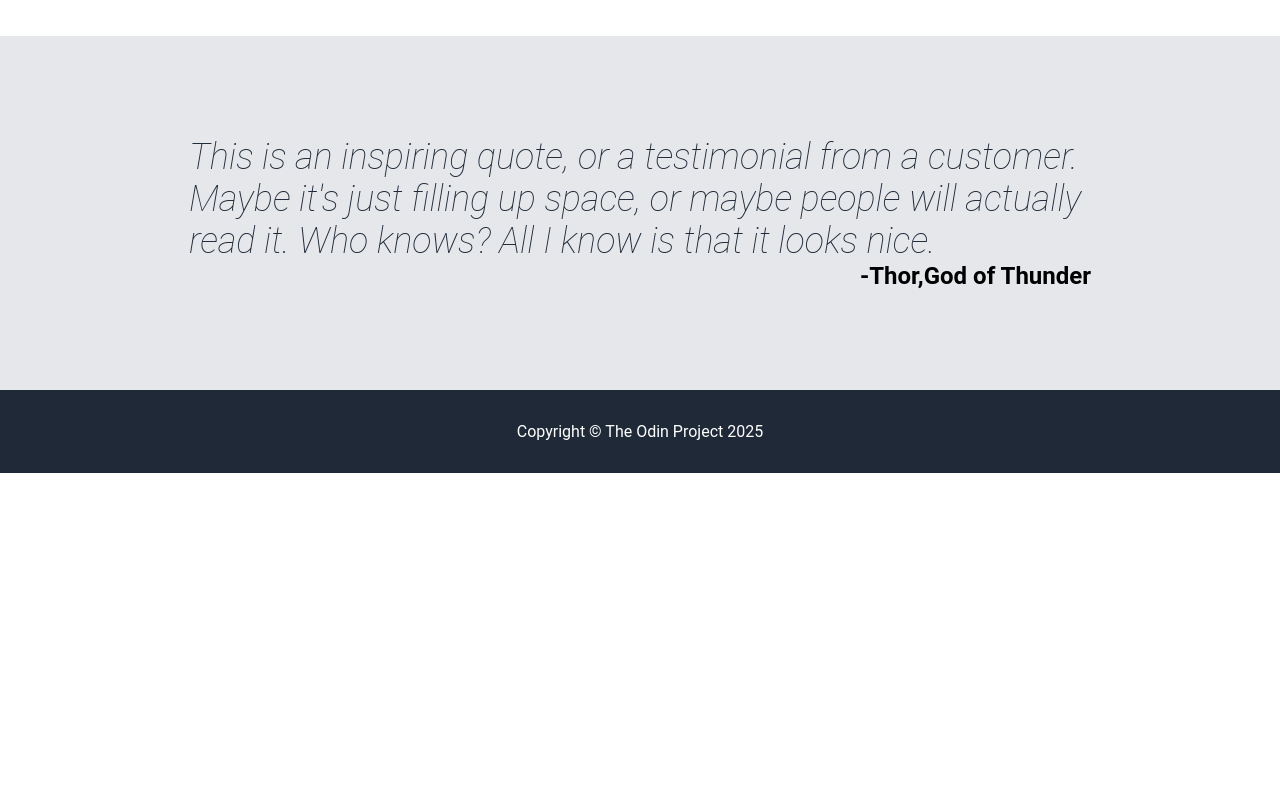
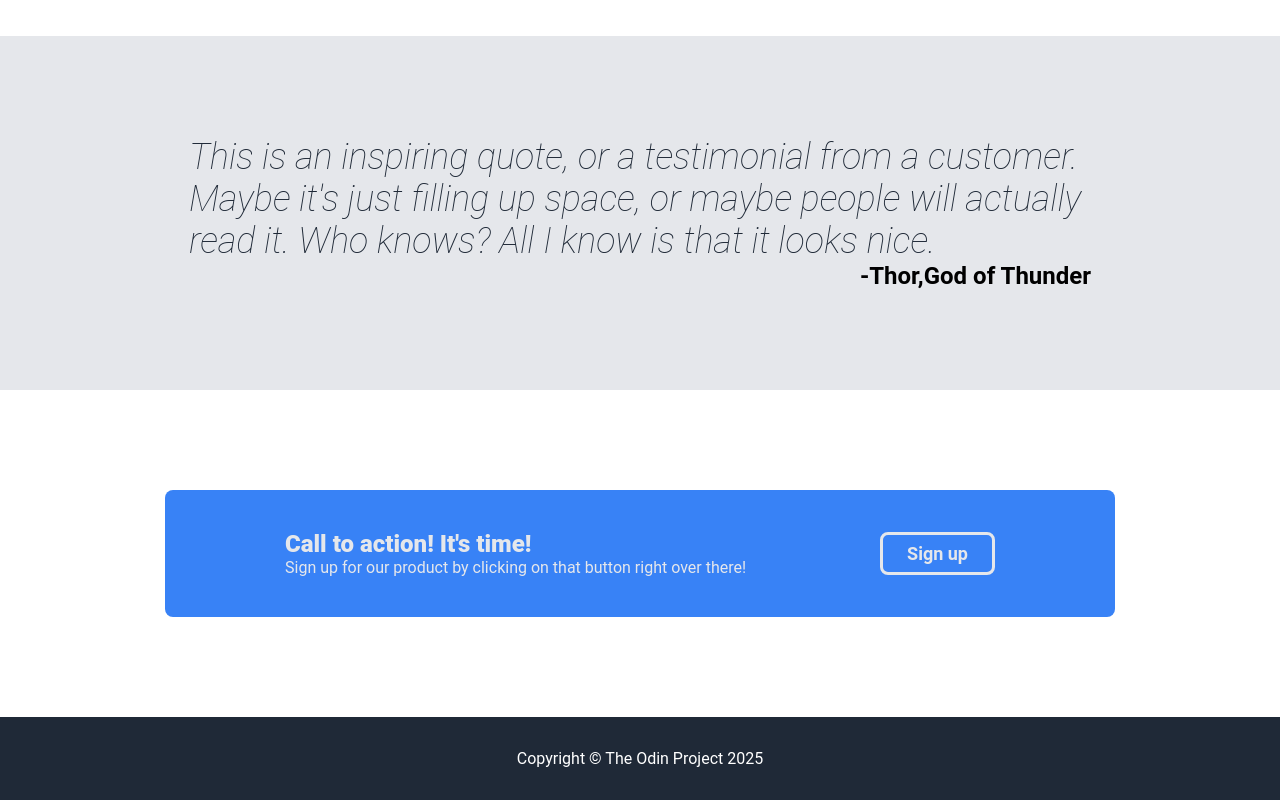
Before and after one commit to majjeed/odin-landing-page-v2, a plain HTML site: page index.html in a window 1280 px wide. Shown: the part 1008-1808 px from the top of the page. Before the commit the page ends 1481 px from the top, so only its background shows below. Drawn offline with Linux system fonts and the light colour scheme.

Commit message:
Add sign up section

```diff
--- a/index.html
+++ b/index.html
@@ -64,6 +64,18 @@
           <p class="quote-author">-Thor,God of Thunder</p>
         </div>
       </section>
+      <section class="section action">
+        <div class="container">
+          <div class="sign-up-text">
+            <p class="top-text">Call to action! It's time!</p>
+            <p class="bottom-text">
+              Sign up for our product by clicking on that button right over
+              there!
+            </p>
+          </div>
+          <button class="sign-up-btn">Sign up</button>
+        </div>
+      </section>
       <footer class="footer">
         <div class="container">
           <p>Copyright © The Odin Project 2025</p>
--- a/styles.css
+++ b/styles.css
@@ -50,6 +50,18 @@ body {
   flex: 1;
 }
 
+.left-container {
+  display: flex;
+  gap: 16px;
+  flex-direction: column;
+  align-items: flex-start;
+}
+
+.right-container {
+  width: 100%;
+  border: 2px solid #fff;
+  padding: 100px 0;
+}
 .header {
   padding: 8px 24px;
 }
@@ -93,6 +105,8 @@ button {
   color: #e5e7eb;
   border-radius: 8px;
   border-width: 0px;
+  font-size: 18px;
+  font-weight: bold;
 }
 
 button:hover {
@@ -145,6 +159,8 @@ img {
 
 .section.info h2 {
   margin-bottom: 32px;
+  font-size: 36px;
+  font-weight: 900;
 }
 
 .section.quote {
@@ -172,3 +188,29 @@ img {
   font-weight: bold;
   align-self: flex-end;
 }
+
+.section.action {
+  padding: 100px 0;
+}
+
+.section.action .container {
+  display: flex;
+  background-color: #3882f6;
+  padding: 40px 120px;
+  border-radius: 8px;
+}
+
+.sign-up-btn {
+  margin-left: auto;
+  border: 3px solid #e5e7eb;
+  flex-shrink: 0;
+}
+
+.sign-up-text p {
+  color: #e5e7eb;
+}
+
+.top-text {
+  font-size: 24px;
+  font-weight: 900;
+}
```
